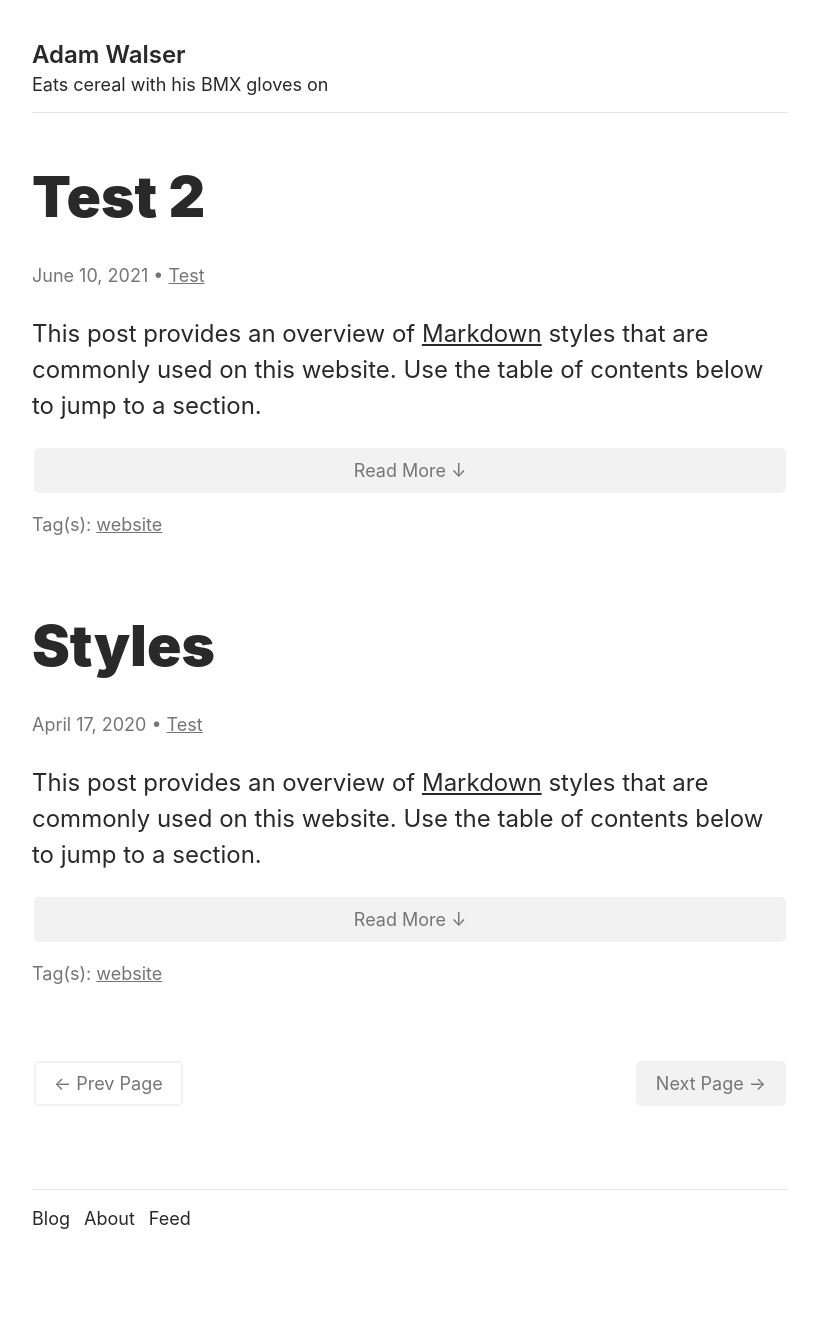
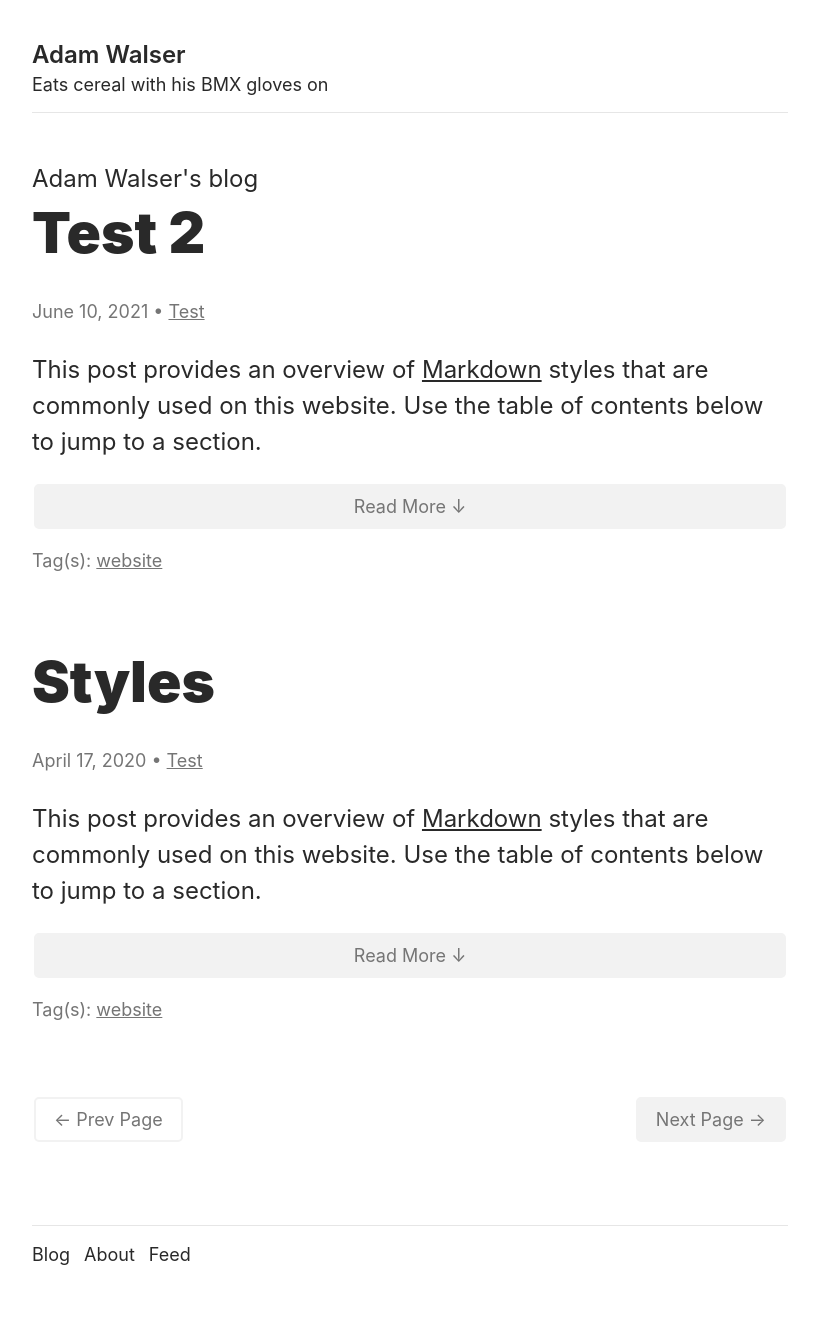
Before and after one commit to ajpwalser/ajpwalser.github.io, a Jekyll site: the page built from index.html, in a window 1280 px wide. Shown: the whole page, without its empty margins (230-1047 px from the left). Built offline with Jekyll 4.4.1, drawn with Linux system fonts in a browser that asks for light colours; some web fonts are replaced; the list of posts is cut into pages by our own code; before the commit the page ends 1303 px from its top, so only the background shows below that.

Commit message:
Update default.html

```diff
--- a/_layouts/default.html
+++ b/_layouts/default.html
@@ -24,6 +24,9 @@
       </h1>
       <hr>
    </header>
+      <section role="contentinfo" aria-label="Description">
+         {{ site.description }}
+      </section>
    <main aria-label="Content" role="main">
       {{ content }}
    </main>
```
